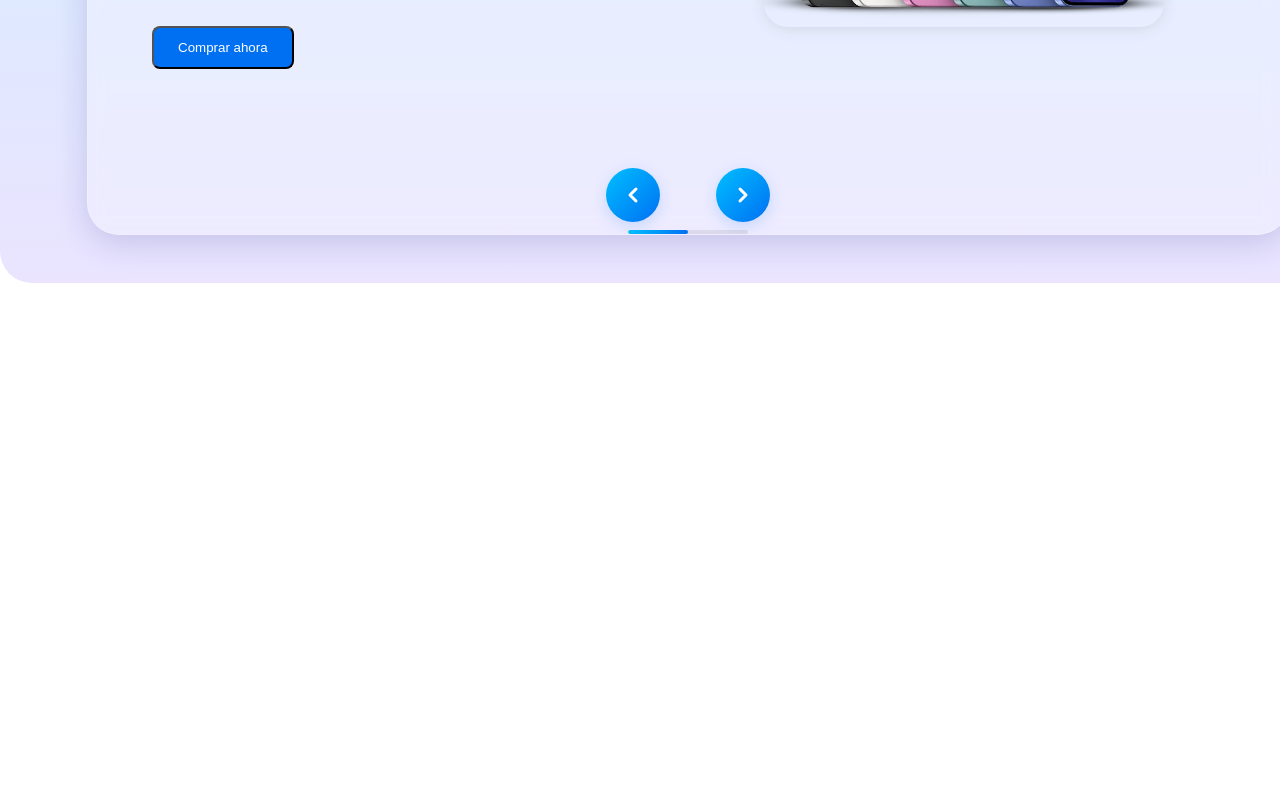
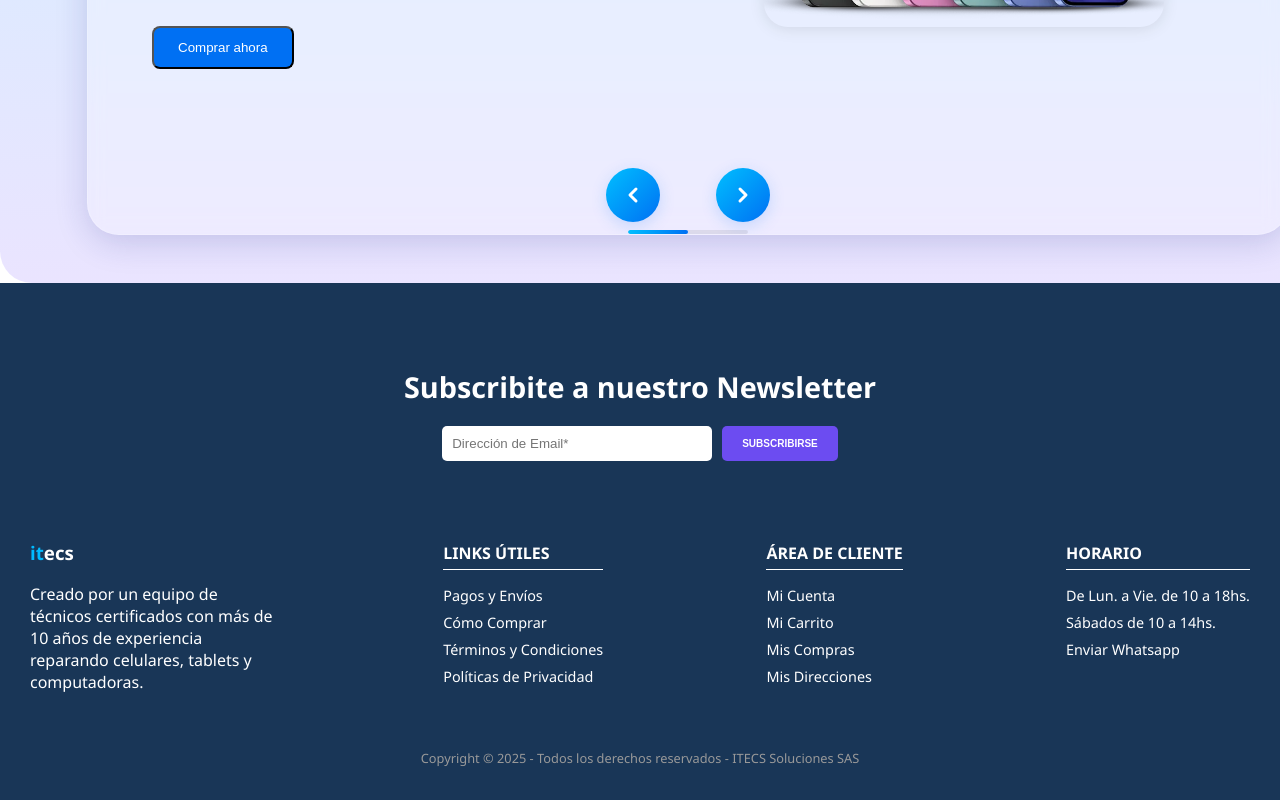
Before and after one commit to gustavo-manzini/Itecs, a React (Vite) app: page / in a window 1280 px wide. Shown: the part 511-1311 px from the top of the page. Before the commit the page ends 800 px from the top, so only its background shows below. Built offline with nearby package versions, Linux system fonts and the light colour scheme.

Commit message:
hice el footer

```diff
--- a/src/App.css
+++ b/src/App.css
@@ -823,3 +823,95 @@ h2{
   font-weight: bold;
   color: #000;
 }
+/* footer */
+.footer {
+  background-color: #193657;
+  color: #fff;
+  padding: 60px 30px 20px;
+  font-family: 'Segoe UI', sans-serif;
+}
+
+.newsletter {
+  text-align: center;
+  margin-bottom: 60px;
+
+}
+
+.newsletter h2 {
+  font-size: 1.8rem;
+  margin-bottom: 20px;
+  color: white;
+}
+
+.newsletter form {
+  display: flex;
+  justify-content: center;
+  flex-wrap: wrap;
+  gap: 10px;
+}
+
+.newsletter input {
+  padding: 10px;
+  border: none;
+  border-radius: 5px;
+  width: 250px;
+  background-color: rgb(255, 255, 255);
+}
+.newsletter p{
+  color: #999;
+}
+
+.newsletter button {
+  padding: 10px 20px;
+  background-color: #6c4cf1;
+  color: #fff;
+  border: none;
+  border-radius: 5px;
+  cursor: pointer;
+  font-size: 10px;
+  font-style: bold;
+  font-weight: 700;
+}
+
+.footer-columns {
+  display: flex;
+  flex-wrap: wrap;
+  justify-content: space-between;
+  margin-bottom: 40px;
+  gap: 30px;
+}
+
+.footer-about {
+  max-width: 250px;
+}
+
+.footer-about .brand {
+  color: #00baff;
+}
+
+.footer-column h4 {
+  font-size: 1rem;
+  border-bottom: 1px solid #fff;
+  padding-bottom: 5px;
+  margin-bottom: 10px;
+}
+
+.footer-column ul {
+  list-style: none;
+  padding: 0;
+}
+
+.footer-column li {
+  margin-bottom: 8px;
+  font-size: 0.9rem;
+  cursor: pointer;
+}
+.footer-column li:hover{
+  color: #0070f3;
+}
+
+.footer-bottom {
+  text-align: center;
+  font-size: 0.8rem;
+  color: #999;
+}
--- a/src/App.jsx
+++ b/src/App.jsx
@@ -9,6 +9,7 @@ import Tienda from "./Componentes/Tienda";
 import Nosotros from "./Componentes/Nosotros";
 import Contacto from "./Componentes/Contacto";
 import ServicioTecnico from "./Componentes/Serviciotecnico";
+import Footer from "./Componentes/Footer";
 
 function App() {
   return (
@@ -21,6 +22,8 @@ function App() {
         <Route path="/nosotros" element={<Nosotros />} />
         <Route path="/contacto" element={<Contacto />} />
       </Routes>
+
+      <Footer />
     </BrowserRouter>
   );
 }
--- /dev/null
+++ b/src/Componentes/Footer.jsx
@@ -0,0 +1,60 @@
+import React from 'react';
+
+const Footer = () => {
+  return (
+    <footer className="footer">
+      <div className="newsletter">
+        <h2>Subscribite a nuestro Newsletter</h2>
+        <form>
+          <input className='input-news' type="email" placeholder="Dirección de Email*" required />
+          <button type="submit">SUBSCRIBIRSE</button>
+        </form>
+      </div>
+
+      <div className="footer-columns">
+        <div className="footer-about">
+          <h3><span className="brand">it</span>ecs</h3>
+          <p>
+            Creado por un equipo de técnicos certificados con más de 10 años de
+            experiencia reparando celulares, tablets y computadoras.
+          </p>
+        </div>
+
+        <div className="footer-column">
+          <h4>LINKS ÚTILES</h4>
+          <ul>
+            <li>Pagos y Envíos</li>
+            <li>Cómo Comprar</li>
+            <li>Términos y Condiciones</li>
+            <li>Políticas de Privacidad</li>
+          </ul>
+        </div>
+
+        <div className="footer-column">
+          <h4>ÁREA DE CLIENTE</h4>
+          <ul>
+            <li>Mi Cuenta</li>
+            <li>Mi Carrito</li>
+            <li>Mis Compras</li>
+            <li>Mis Direcciones</li>
+          </ul>
+        </div>
+
+        <div className="footer-column">
+          <h4>HORARIO</h4>
+          <ul>
+            <li>De Lun. a Vie. de 10 a 18hs.</li>
+            <li>Sábados de 10 a 14hs.</li>
+            <li>Enviar Whatsapp</li>
+          </ul>
+        </div>
+      </div>
+
+      <div className="footer-bottom">
+        <p>Copyright © 2025 - Todos los derechos reservados - ITECS Soluciones SAS</p>
+      </div>
+    </footer>
+  );
+};
+
+export default Footer;
```
